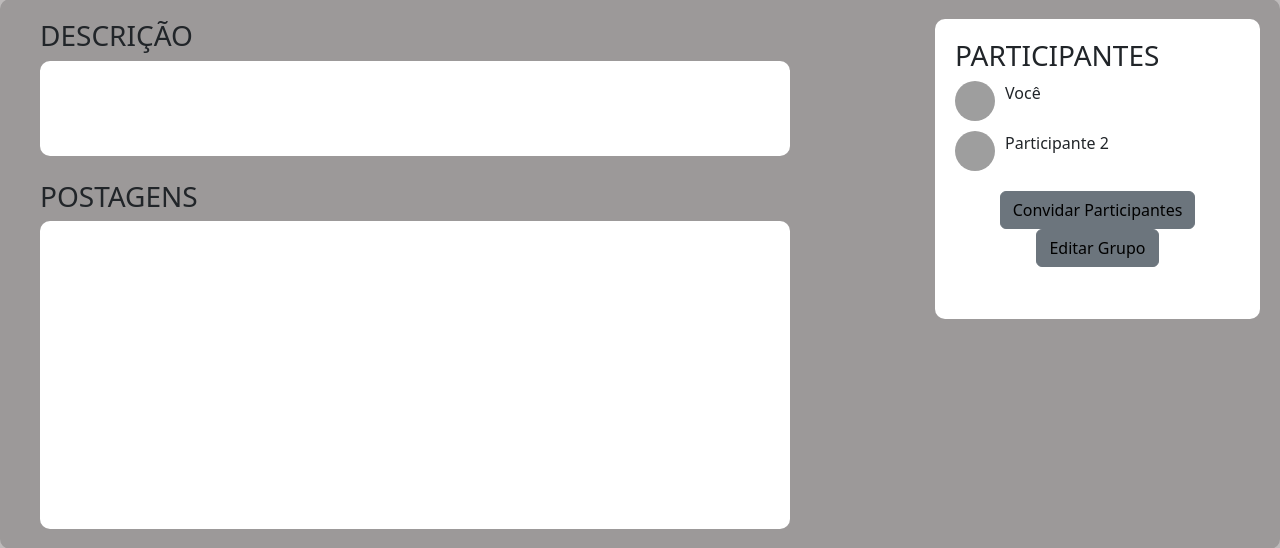
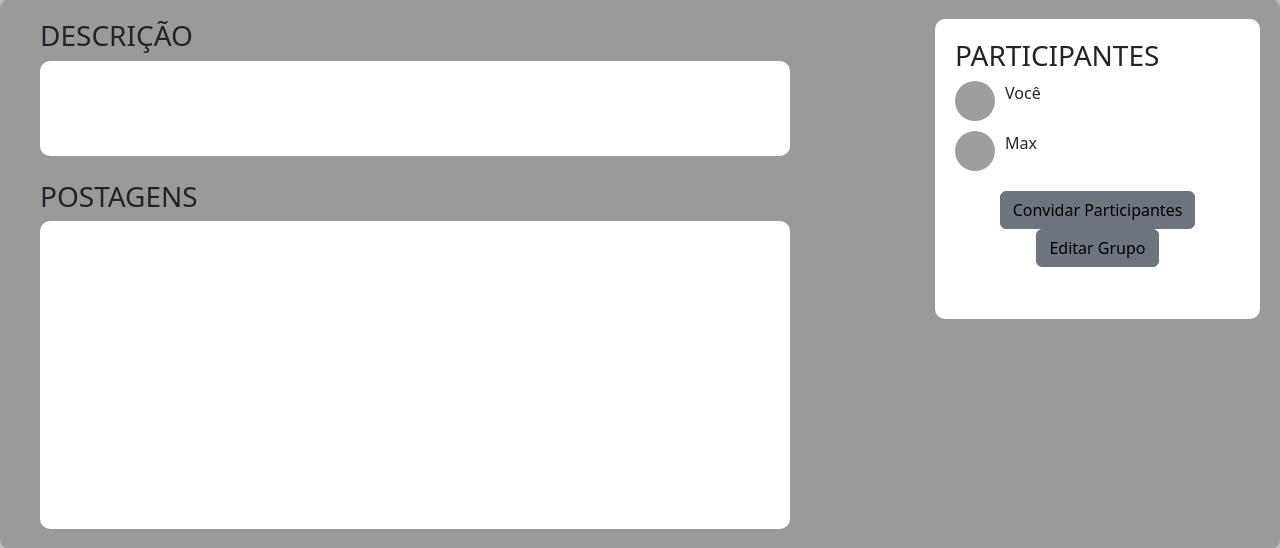
Before and after one commit to caetrias/connectcesar, a Django app: page /meugrupo/ in a window 1280 px wide. Shown: the part 185-733 px from the top of the page. Run offline with Django 4.2, Linux system fonts and the light colour scheme; grey boxes are pictures that could not be loaded.

Commit message:
coloquei foto dos participantes na tela de grupo

```diff
--- a/cesarconnect/templates/meugrupo.html
+++ b/cesarconnect/templates/meugrupo.html
@@ -75,12 +75,12 @@
     <div style="background-color: white; width: 325px; height: 300px; border-radius: 10px; padding: 20px;">
       <h3>PARTICIPANTES</h3>
       <div class="participant">
-        <img src="..." alt="Você">
+        <img src="http://avatars.dicebear.com/api/open-peeps/stefan.svg" alt="Você">
         <p>Você</p>
       </div>
       <div class="participant">
-        <img src="..." alt="Participante 2">
-        <p>Participante 2</p>
+        <img src="https://api.dicebear.com/7.x/adventurer/svg?seed=Max" alt="Participante 2">
+        <p>Max</p>
     </div>
 
 <!-- botões-->
```
